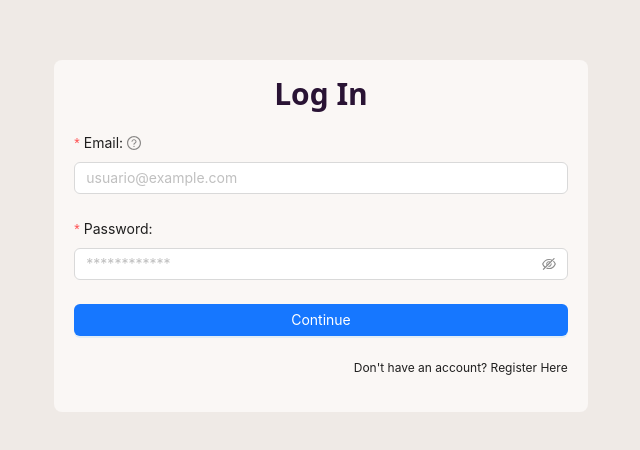
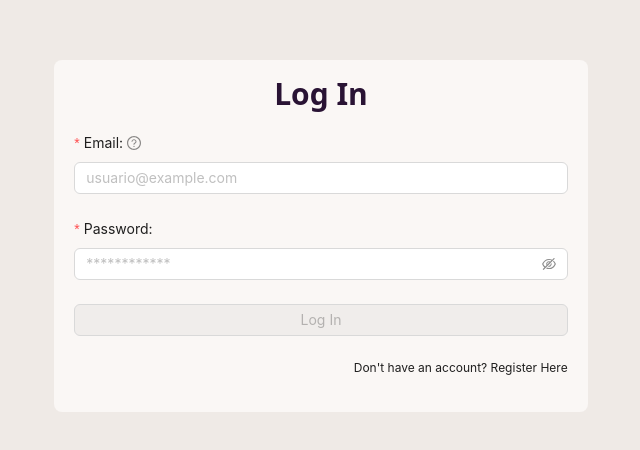
Before and after one commit to whoAngeel/task-manager-aws, a React app: page /login in a window 1280 px wide. Shown: the part 164-614 px from the top of the page, without its empty margins (319-959 px from the left). Built offline with nearby package versions, Linux system fonts and the light colour scheme; the HTML template or start-up script is replaced by a standard one.

Commit message:
Login listo

```diff
--- a/src/context/AuthContext.jsx
+++ b/src/context/AuthContext.jsx
@@ -27,13 +27,20 @@ export const AuthProvider = ({ children }) => {
 				`${import.meta.env.VITE_API_URL}/auth/login`,
 				{ email, password }
 			);
-			console.log(response.data);
+			setCookie("user", response.data);
+			navigate("/");
 		} catch (error) {
 			console.log(error);
 			messageApi.error("Error logging in");
 		} finally {
 			setIsLoading(false);
 		}
+	};
+
+	const logout = () => {
+		removeCookie("user");
+		setUser(null);
+		navigate("/login");
 	};
 
 	const register = async (userData) => {
@@ -48,14 +55,16 @@ export const AuthProvider = ({ children }) => {
 			navigate("/");
 		} catch (error) {
 			console.log(error);
-			messageApi.error("Error registering");
+			messageApi.error(
+				error.status == 409 ? "User already exists" : "Error registering"
+			);
 		} finally {
 			setIsLoading(false);
 		}
 	};
 
 	return (
-		<AuthContext.Provider value={{ user, isLoading, register, login }}>
+		<AuthContext.Provider value={{ user, isLoading, register, login, logout }}>
 			{contextHolder}
 			{children}
 		</AuthContext.Provider>
--- a/src/context/TaskContext.jsx
+++ b/src/context/TaskContext.jsx
@@ -2,6 +2,7 @@ import { message } from "antd";
 import Title from "antd/es/skeleton/Title";
 import axios from "axios";
 import { createContext, useContext, useEffect, useState } from "react";
+import { useCookies } from "react-cookie";
 
 const TaskContext = createContext();
 
@@ -19,9 +20,10 @@ export const TaskProvider = ({ children }) => {
 	const [messageApi, contextHolder] = message.useMessage();
 	const [isLoading, setIsLoading] = useState(false);
 	const [isInitialized, setIsInitialized] = useState(false);
-
+	const [cookies, setCookie, removeCookie] = useCookies();
 	useEffect(() => {
 		fetchTasks();
+		// cookies.user.userId
 	}, []);
 
 	const filteredTasks = tasks.filter((task) => {
@@ -38,7 +40,7 @@ export const TaskProvider = ({ children }) => {
 		setIsLoading(true);
 		try {
 			const response = await axios.get(
-				`${import.meta.env.VITE_API_URL}/tasks`
+				`${import.meta.env.VITE_API_URL}/users/${cookies.user.userId}/tasks`
 			);
 			// const response = await axios.get(`/api/tasks`);
 			setTasks(response.data);
@@ -55,7 +57,7 @@ export const TaskProvider = ({ children }) => {
 		setIsLoading(true);
 		try {
 			const response = await axios.post(
-				`${import.meta.env.VITE_API_URL}/tasks`,
+				`${import.meta.env.VITE_API_URL}/users/${cookies.user.userId}/tasks`,
 				{ title }
 			);
 			setTasks([response.data, ...tasks]); //TODO ordenar en orden de creacion
--- a/src/pages/Login.jsx
+++ b/src/pages/Login.jsx
@@ -1,12 +1,20 @@
-import React from "react";
+import React, { useEffect, useState } from "react";
 import { Button, Form, Input, Typography } from "antd";
 import { Link } from "react-router-dom";
+import { useAuth } from "../context/AuthContext";
 
 function Login() {
-	const { form } = Form.useForm();
+	const [form] = Form.useForm();
+	const [clientReady, setClientReady] = useState(false);
+	const { login, isLoading } = useAuth();
+
+	useEffect(() => {
+		setClientReady(true);
+	}, []);
 
 	const onFinish = (values) => {
-		console.log(values);
+		// console.log(values);
+		login(values.email, values.password);
 	};
 	return (
 		<div className="h-screen w-full flex items-center justify-center">
@@ -53,10 +61,24 @@ function Login() {
 					>
 						<Input.Password placeholder="************" />
 					</Form.Item>
-					<Form.Item>
-						<Button block type="primary" htmlType="submit">
-							Continue
-						</Button>
+					<Form.Item shouldUpdate>
+						{() => (
+							<Button
+								block
+								type="primary"
+								htmlType="submit"
+								loading={isLoading}
+								disabled={
+									!clientReady ||
+									!form.isFieldsTouched(true) ||
+									!!form
+										.getFieldsError()
+										.filter(({ errors }) => errors.length).length
+								}
+							>
+								{isLoading ? <span>Loading...</span> : "Log In"}
+							</Button>
+						)}
 					</Form.Item>
 					<div className="text-xs text-right">
 						<span>
--- a/src/pages/Register.jsx
+++ b/src/pages/Register.jsx
@@ -1,19 +1,12 @@
 import { Button, Form, Input } from "antd";
 import React, { useEffect, useState } from "react";
 import { useAuth } from "../context/AuthContext";
-import { redirect } from "react-router-dom";
+import { Link, redirect } from "react-router-dom";
 
 function Register() {
 	const [form] = Form.useForm();
 	const [clientReady, setClientReady] = useState(false);
 	const { register: registerHandler, isLoading } = useAuth();
-
-	const hasErrors = () => {
-		return (
-			form.isFieldsTouched(true) &&
-			form.getFieldsError().filter(({ errors }) => errors.length === 0)
-		);
-	};
 
 	useEffect(() => {
 		setClientReady(true);
@@ -124,6 +117,12 @@ function Register() {
 							</Button>
 						)}
 					</Form.Item>
+					<div className="text-xs text-right">
+						<span>
+							Do you already have an account?{" "}
+							<Link to={"/login"}>Log in here</Link>
+						</span>
+					</div>
 				</Form>
 			</div>
 		</div>
--- a/src/routes/AppRoutes.jsx
+++ b/src/routes/AppRoutes.jsx
@@ -9,13 +9,28 @@ import Login from "../pages/Login";
 import Register from "../pages/Register";
 import { AuthProvider } from "../context/AuthContext";
 import AuthenticatedRoutes from "./AuthenticatedRoutes";
+import ProtectedRoute from "./ProtectedRoute";
 
 function AppRoutes() {
 	return (
 		<AuthProvider>
 			<Routes>
-				<Route index element={<Home />} />
-				<Route path="/profile" element={<Profile />} />
+				<Route
+					index
+					element={
+						<ProtectedRoute>
+							<Home />
+						</ProtectedRoute>
+					}
+				/>
+				<Route
+					path="/profile"
+					element={
+						<ProtectedRoute>
+							<Profile />
+						</ProtectedRoute>
+					}
+				/>
 				<Route path="/login" element={<Login />} />
 				<Route path="/register" element={<Register />} />
 				<Route path="/map-test" element={<GIS />} />
--- /dev/null
+++ b/src/routes/ProtectedRoute.jsx
@@ -0,0 +1,14 @@
+import React from "react";
+import { useCookies } from "react-cookie";
+import { Navigate } from "react-router-dom";
+
+function ProtectedRoute({ children }) {
+	const [cookies] = useCookies(["user"]);
+	const userId = cookies.user?.userId;
+	if (!userId) {
+		return <Navigate to={"/login"} />;
+	}
+	return children;
+}
+
+export default ProtectedRoute;
```
